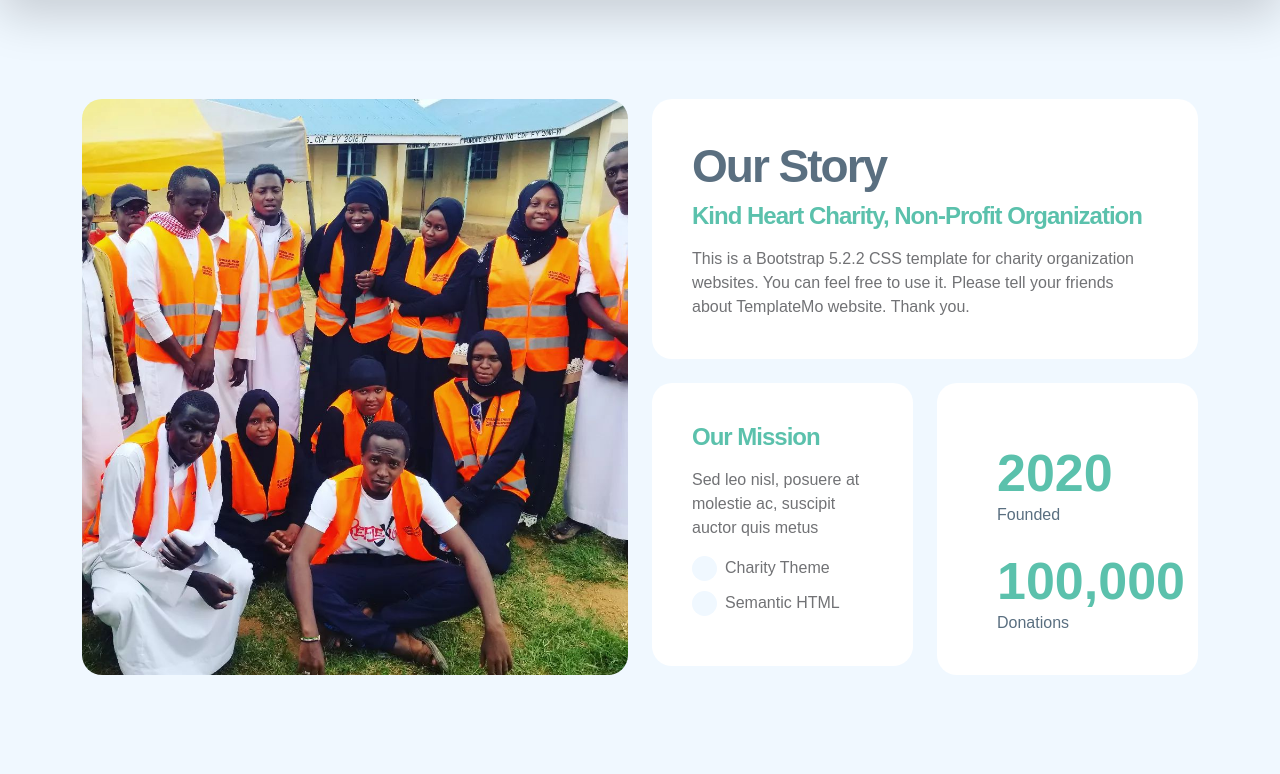
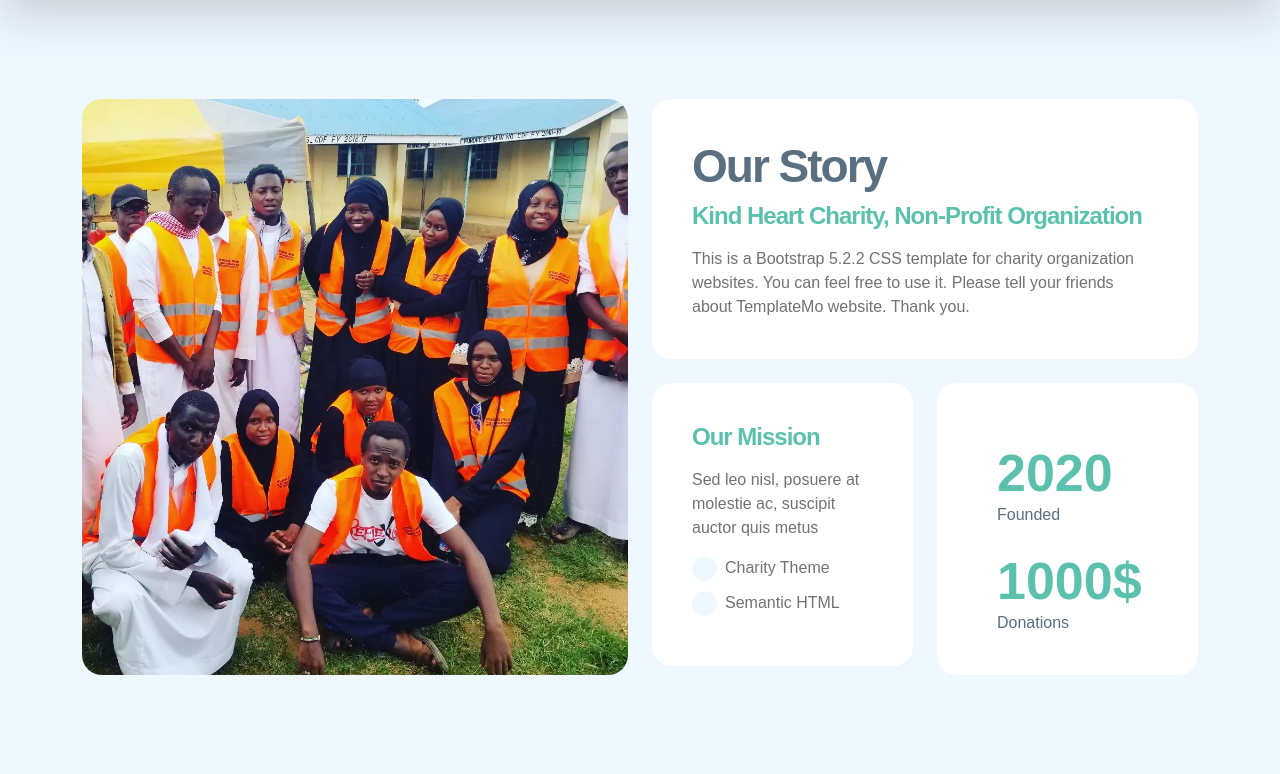
Before and after one commit to Aliwangara/Charity, a Django app: page /about in a window 1280 px wide. Shown: the part 114-888 px from the top of the page. Run offline with Django 5.2, Linux system fonts and the light colour scheme; data comes from the database, SQL or seed files in the repository; both versions use the stored data as it was after the commit; some libraries are stand-ins or nearby versions; some web fonts are replaced.

Commit message:
Update on about section
Added a loop for donations done so that it can be added by the admin

```diff
--- a/Charity/Spreading/main_app/admin.py
+++ b/Charity/Spreading/main_app/admin.py
@@ -8,3 +8,4 @@ admin.site.register(Volunteers)
 admin.site.register(Event)
 admin.site.register(Contacts)
 admin.site.register(Blog)
+admin.site.register(Number)
--- a/Charity/Spreading/main_app/models.py
+++ b/Charity/Spreading/main_app/models.py
@@ -59,3 +59,11 @@ class Event(models.Model):
 
     def __str__(self):
         return self.name
+
+    # for changing number of donations you have done
+class Number(models.Model):
+    name = models.CharField(max_length=50)
+    number = models.IntegerField(max_length=10)
+
+    def __str__(self):
+        return self.name
--- a/Charity/Spreading/main_app/templates/About.html
+++ b/Charity/Spreading/main_app/templates/About.html
@@ -55,16 +55,22 @@
 
                                 <span class="counter-text">Founded</span>
                             </div>
+{% for number in number  %}
 
                             <div class="counter-thumb mt-4">
                                 <div class="d-flex">
-                                    <span class="counter-number" data-from="1" data-to="100"
+                                    <span class="counter-number" data-from="1" data-to="{{number.number}} "
                                         data-speed="1000"></span>
-                                    <span class="counter-number-text">,000</span>
+                                    <span class="counter-number-text">$</span>
                                 </div>
 
                                 <span class="counter-text">Donations</span>
                             </div>
+
+
+
+{% endfor %}
+
                         </div>
                     </div>
                 </div>
--- a/Charity/Spreading/main_app/views.py
+++ b/Charity/Spreading/main_app/views.py
@@ -10,7 +10,7 @@ from django.db.models import Q
 from django.shortcuts import render, redirect, get_object_or_404
 from _ast import Pass
 from main_app.app_forms import Volunteer_form
-from main_app.models import Volunteers, Contacts, Blog, Event
+from main_app.models import Volunteers, Contacts, Blog, Event,Number
 from django.template import RequestContext
 
 
@@ -20,8 +20,8 @@ def home(request):
 
 
 def About(request):
-    pass
-    return render(request, "About.html")
+    number = Number.objects.all()
+    return render(request, "About.html", {"number":number})
 
 
 def Causes(request):
```
Also changed, not shown: Charity/Spreading/db.sqlite3, Charity/Spreading/main_app/migrations/0002_number.py (added).
